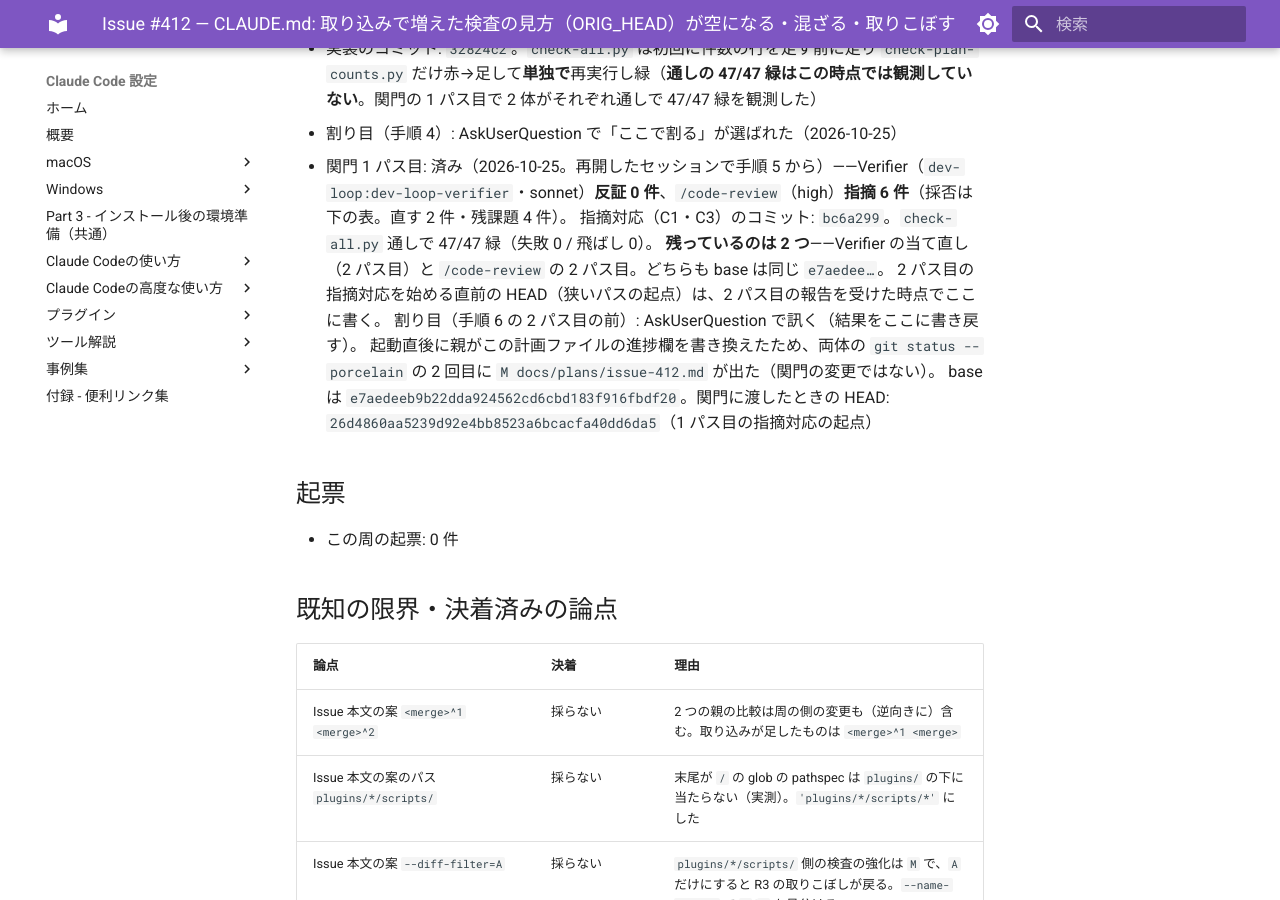
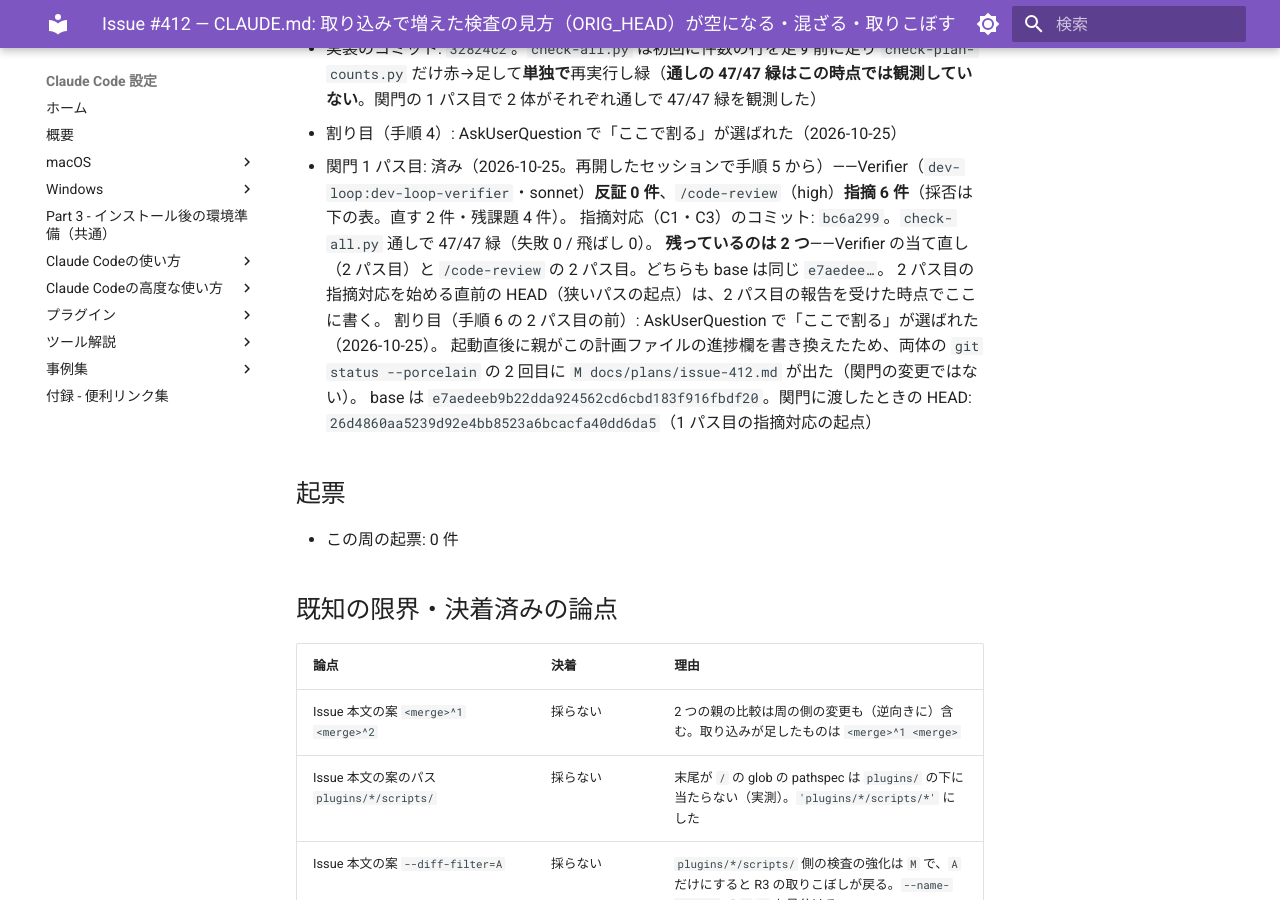
Before and after one commit to hdknr/claude-code-setup, an MkDocs documentation site: the page built from docs/plans/issue-412.md, in a window 1280 px wide and 900 px high, scrolled down 3198 px. Built offline with MkDocs 1.6.1 and Material for MkDocs 9.7.7, drawn with Linux system fonts in a browser that asks for light colours.

Commit message:
docs(plans): #412 の割り目の選択を書き戻す
Co-Authored-By: Claude Opus 5.5 <noreply@anthropic.com>

```diff
--- a/docs/plans/issue-412.md
+++ b/docs/plans/issue-412.md
@@ -74,7 +74,7 @@ Issue 本文の「案」は検査対象であって要件ではない（とく
   指摘対応（C1・C3）のコミット: `bc6a299`。`check-all.py` 通しで 47/47 緑（失敗 0 / 飛ばし 0）。
   **残っているのは 2 つ**——Verifier の当て直し（2 パス目）と `/code-review` の 2 パス目。どちらも base は同じ `e7aedee…`。
   2 パス目の指摘対応を始める直前の HEAD（狭いパスの起点）は、2 パス目の報告を受けた時点でここに書く。
-  割り目（手順 6 の 2 パス目の前）: AskUserQuestion で訊く（結果をここに書き戻す）。
+  割り目（手順 6 の 2 パス目の前）: AskUserQuestion で「ここで割る」が選ばれた（2026-10-25）。
   起動直後に親がこの計画ファイルの進捗欄を書き換えたため、両体の `git status --porcelain` の 2 回目に ` M docs/plans/issue-412.md` が出た（関門の変更ではない）。
   base は `e7aedeeb9b22dda924562cd6cbd183f916fbdf20`。関門に渡したときの HEAD: `26d4860aa5239d92e4bb8523a6bcacfa40dd6da5`（1 パス目の指摘対応の起点）
 
```
